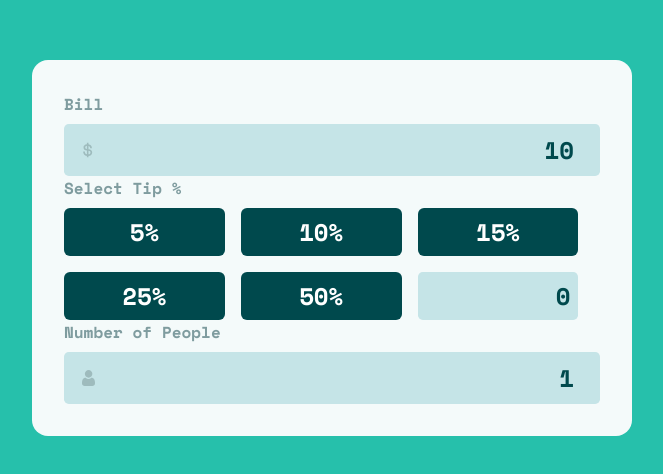
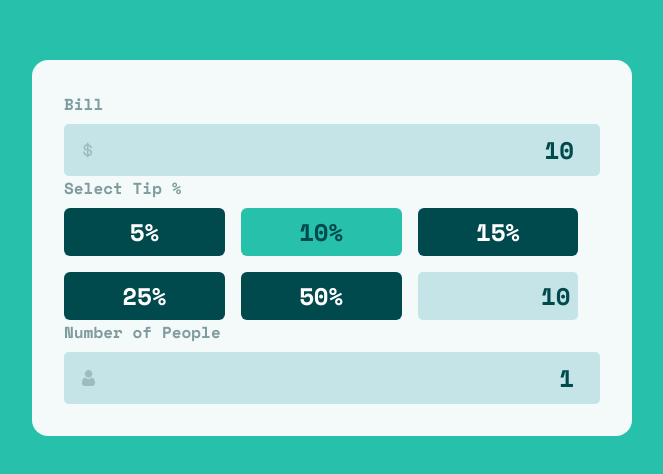
Before and after one commit to qutbiddinmaxmudov/tip-calculator, a React (Create React App) app: page / in a window 1280 px wide. Shown: the part 152-626 px from the top of the page, without its empty margins (308-971 px from the left). Built offline with nearby package versions, Linux system fonts and the light colour scheme.

Commit message:
finished left side

```diff
--- a/src/components/BillPercent/BillPercent.module.scss
+++ b/src/components/BillPercent/BillPercent.module.scss
@@ -29,7 +29,7 @@
     border-radius: 0.25em;
     padding: 0.25em 1em;
     border: none;
-    transition: 0.1s box-shadow;
+    transition: 0.2s box-shadow, 0.2s background-color;
     cursor: pointer;
 
     &_selected{
--- a/src/components/BillPercent/index.tsx
+++ b/src/components/BillPercent/index.tsx
@@ -1,5 +1,6 @@
 import React from "react";
 import styles from "./BillPercent.module.scss";
+import classNames from "classnames";
 
 const defaultTipPercents = [5, 10, 15, 25, 50];
 type Props = {
@@ -15,7 +16,13 @@ const BillPercent: React.FC<Props> = ({ percent, setPercent }) => {
       </div>
       <div className={styles.percent__wrapper}>
         {defaultTipPercents.map((item) => (
-          <button onClick={() => setPercent(item)} type="button" className={styles.percent__button}>
+          <button
+            onClick={() => setPercent(item)}
+            type="button"
+            className={classNames(styles.percent__button, {
+              [styles.percent__button_selected]: item === percent,
+            })}
+          >
             {item}%
           </button>
         ))}
--- a/src/components/TipCalculator/index.tsx
+++ b/src/components/TipCalculator/index.tsx
@@ -9,7 +9,7 @@ import { checkBill, checkPeople } from "./helpers";
 const TipCalculator: React.FC = () => {
   const [bill, setBill] = useState(10);
   const [people, setPeople] = useState(1);
-  const [percent, setPercent] = useState(0);
+  const [percent, setPercent] = useState(10);
   const handleBillChange = (e: ChangeEvent<HTMLInputElement>) => {
     setBill(+e.target.value);
   };
```
